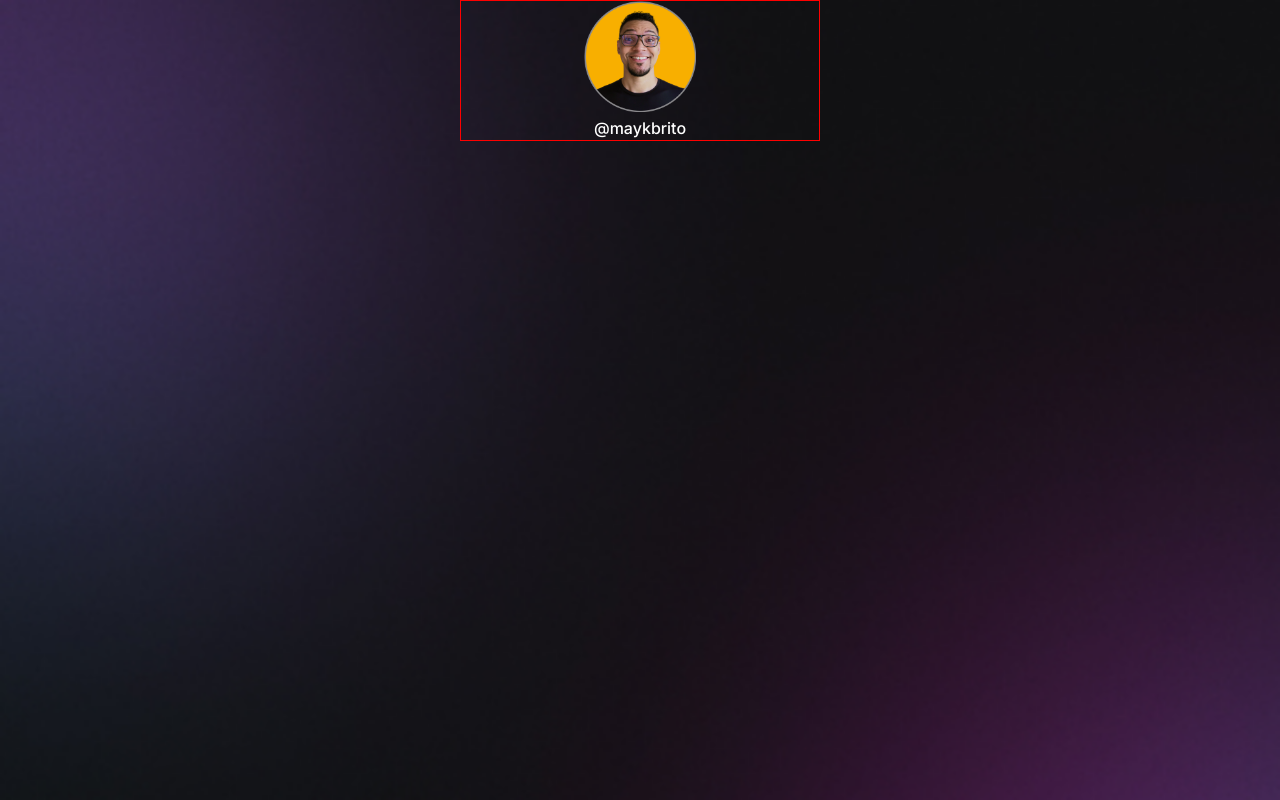
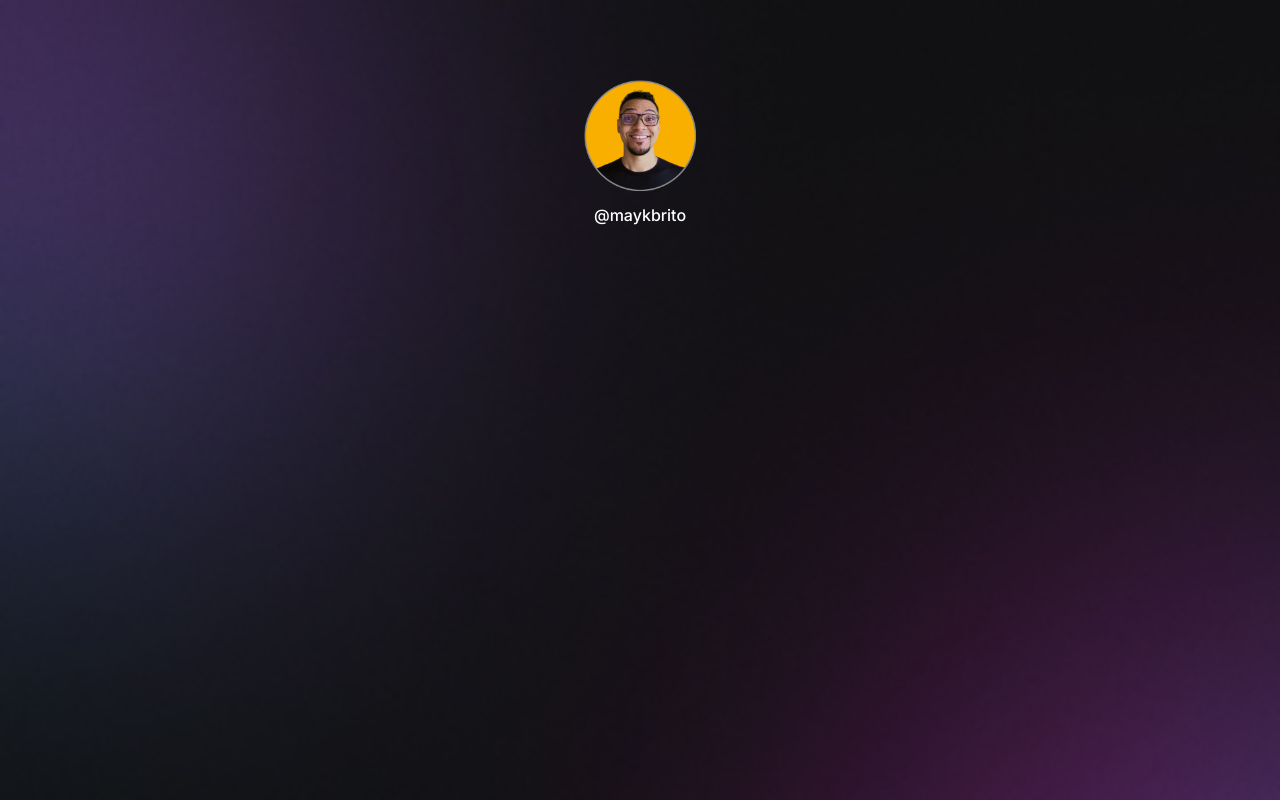
Before and after one commit to leandromaradei/linktree, a plain HTML site: page index.html in a window 1280 px wide. Drawn offline with Linux system fonts and the light colour scheme.

Commit message:
margin & padding
Aqui é um template commit-msg

```diff
--- a/style.css
+++ b/style.css
@@ -23,12 +23,12 @@ body * {
 
 #container {
   width: 360px;
-  border: 1px solid red;
-  margin: auto;
+  margin: 56px auto 0px auto;
 }
 
 #profile {
   text-align: center;
+  padding: 24px;
 }
 
 #profile img {
@@ -38,4 +38,5 @@ body * {
 #profile p {
   font-weight: 500;
   line-height: 24px;
+  margin-top: 8px;
 }
```
